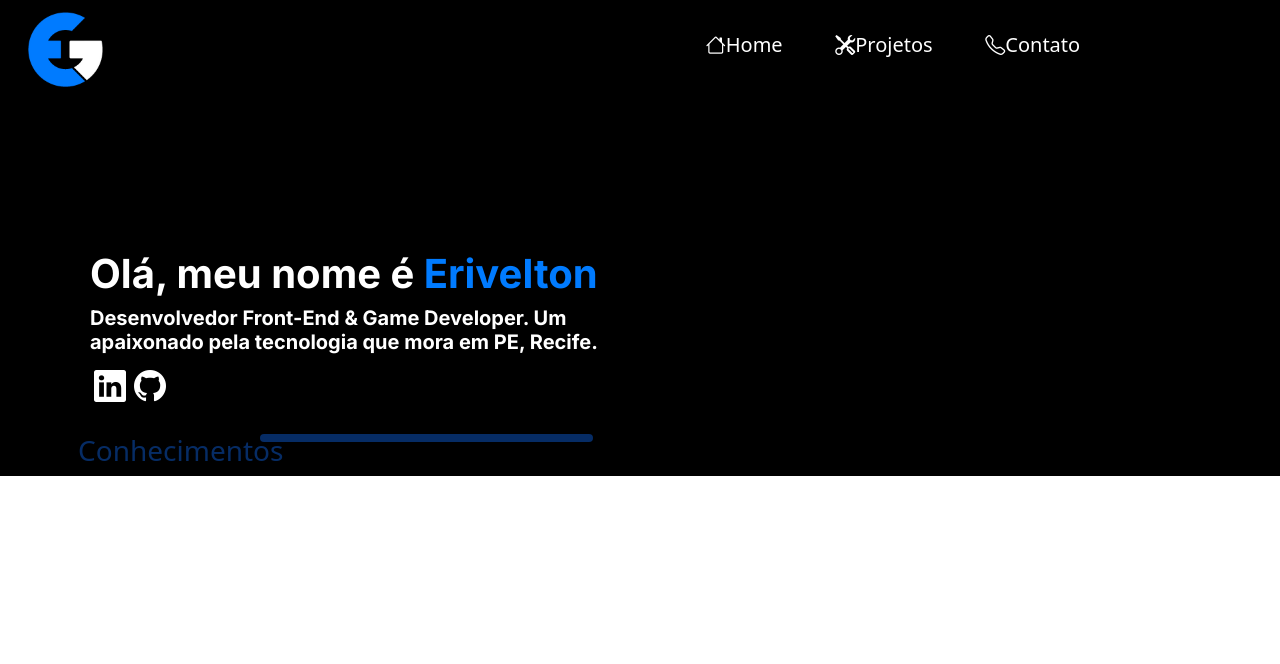
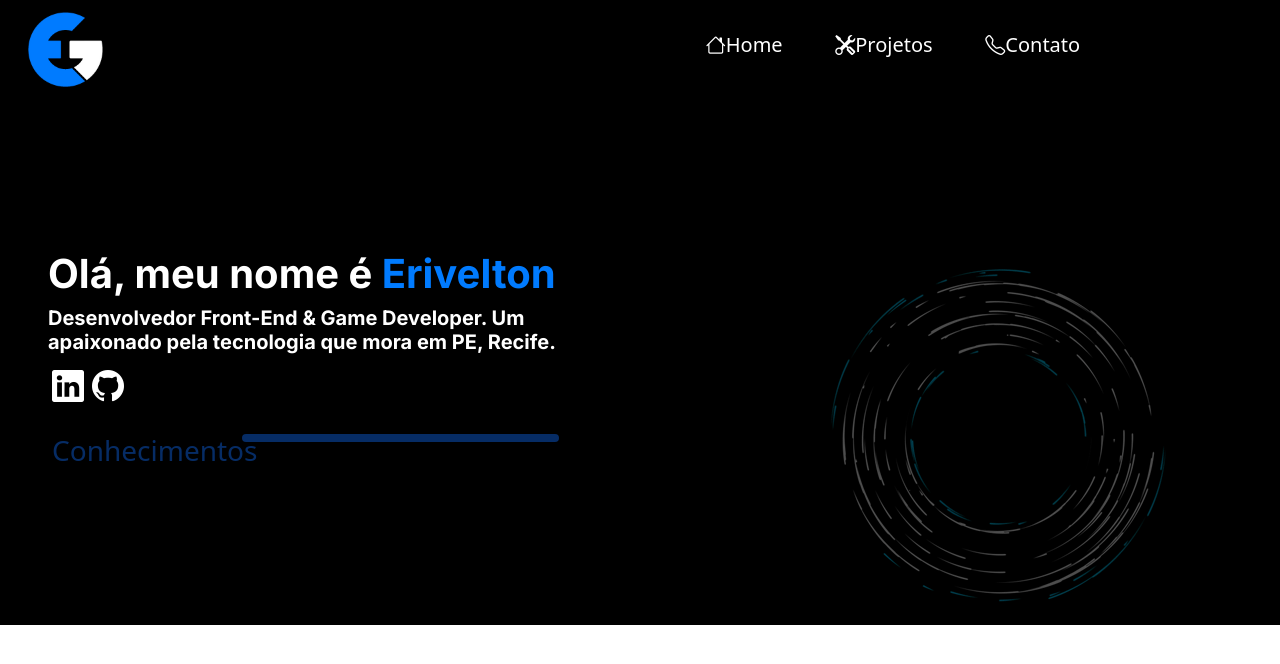
Before and after one commit to CarteiroGalx/portifolio, a React (Create React App) app in the folder portifolio-2.0/: page / in a window 1280 px wide. Shown: the top 664 px of the page. Built offline with nearby package versions, Linux system fonts and the light colour scheme.

Commit message:
Adicionando animação GIF e mudando sua opacidade

```diff
--- a/portifolio-2.0/src/App.css
+++ b/portifolio-2.0/src/App.css
@@ -23,7 +23,10 @@ h1, h5{
 
 .apresentation{
   margin-top: 250px;
-  margin-left: 90px;
+}
+
+.animation-logo{
+  opacity: 30%;
 }
 
 span{
--- a/portifolio-2.0/src/App.js
+++ b/portifolio-2.0/src/App.js
@@ -7,7 +7,7 @@ function App() {
     <div className="App">
         <Nav />
         <div className='row'>
-          <div className='col-6 apresentation'>
+          <div className='col-6 apresentation mx-5'>
             <div className='col-10'>
               <h1>Olá, meu nome é <span>Erivelton</span></h1>
               <h5>Desenvolvedor Front-End & Game Developer. Um apaixonado pela tecnologia que mora em PE, Recife.</h5>
@@ -16,10 +16,13 @@ function App() {
                 <i class="bi bi-github mx-1 icons-apresentation"></i>
               </div>
               <div className='col-12 row mt-4 align-itens-center d-flex'>
-                <h3 className='col-4 px-0 b-blue-font'>Conhecimentos</h3>
-                <div className='col mx-2 divisor-knowledge'></div>
+                <h3 className='col-4 px-0 b-blue-font mx-3'>Conhecimentos</h3>
+                <div className='col divisor-knowledge'></div>
               </div>
             </div>
+          </div>
+          <div className='col apresentation'>
+            <img className='animation-logo' src='/images/animation-logo.gif'></img>
           </div>
         </div>
     </div>
```
Also changed, not shown: portifolio-2.0/public/images/animation-logo.gif (added).
